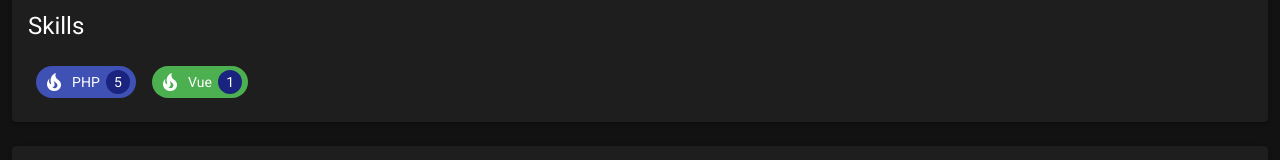
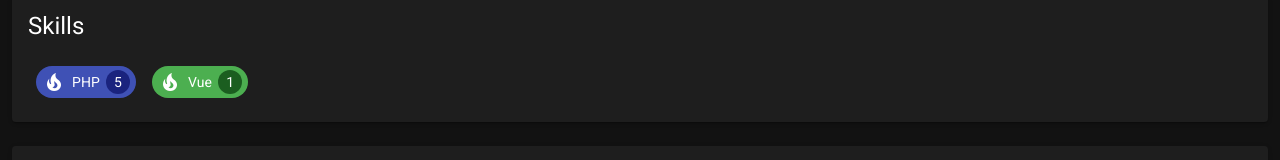
Before and after one commit to RyutaKojima/Portfolio-nuxt, a Nuxt app: page / in a window 1280 px wide. Shown: the part 262-422 px from the top of the page. Built offline with nearby package versions, Linux system fonts and the light colour scheme.

Commit message:
Skillsの色修正

```diff
--- a/pages/index.vue
+++ b/pages/index.vue
@@ -23,7 +23,7 @@
             <v-chip :key="skill.name" class="ma-2" :color="skill.color">
               <v-icon left>mdi-fire</v-icon>
               {{ skill.name }}
-              <v-avatar right class="indigo darken-4">
+              <v-avatar right :color="skill.color" class="darken-4">
                 {{ skill.yearsOfUse }}
               </v-avatar>
             </v-chip>
```
